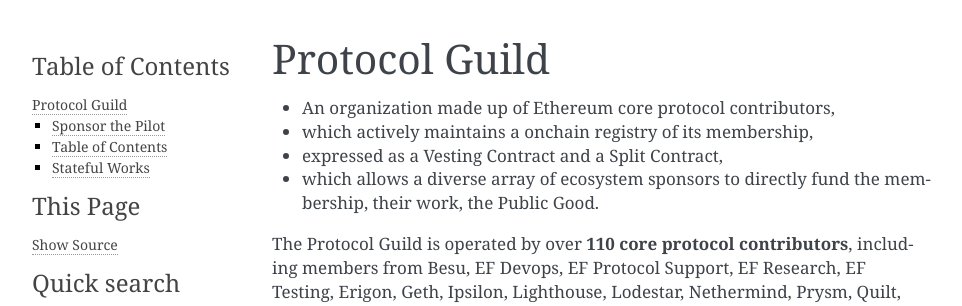
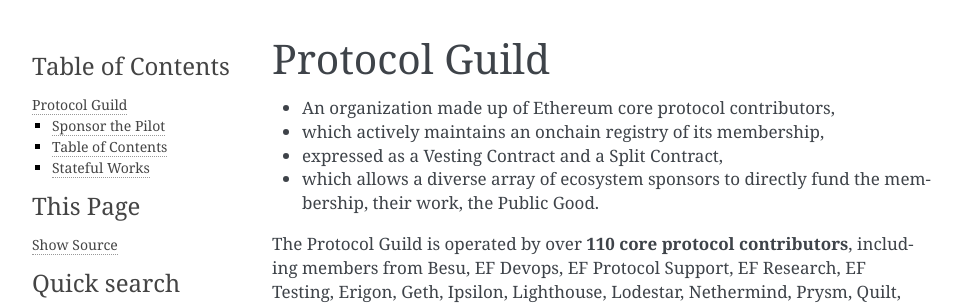
Before and after one commit to protocolguild/documentation, a Sphinx documentation site: the page built from docs/index.rst, in a window 1280 px wide and 900 px high. Shown: the top 306 px of the window, without its empty margins (148-1110 px from the left). Built offline with Sphinx 7.4.7, drawn with Linux system fonts in a browser that asks for light colours.

```diff
--- a/docs/index.rst
+++ b/docs/index.rst
@@ -2,7 +2,7 @@ Protocol Guild
 ------------
 
 - An organization made up of Ethereum core protocol contributors,
-- which actively maintains a onchain registry of its membership,
+- which actively maintains an onchain registry of its membership,
 - expressed as a Vesting Contract and a Split Contract,
 - which allows a diverse array of ecosystem sponsors to directly fund the membership, their work, the Public Good.
 
```
